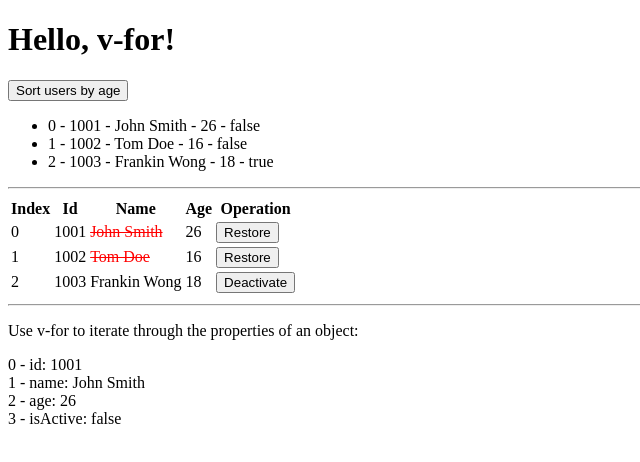
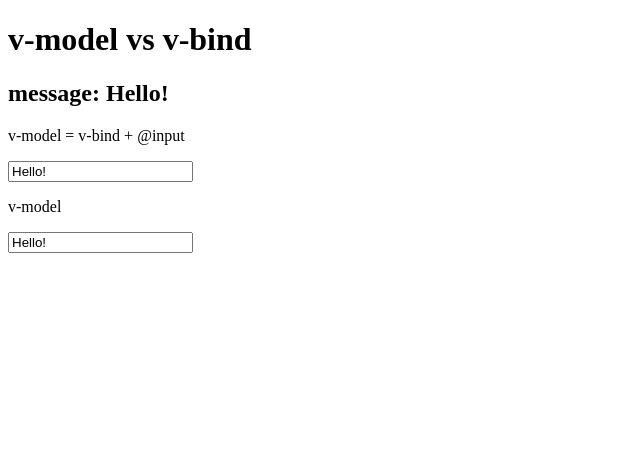
Before and after one commit to HebertAlv/learnvue3, a Vue app: page / in a window 1280 px wide. Shown: the top 462 px of the page, without its empty margins (0-640 px from the left). Built offline with nearby package versions, Linux system fonts and the light colour scheme.

Commit message:
comparinf vmodel and vbinf

```diff
--- a/src/App.vue
+++ b/src/App.vue
@@ -1,62 +1,24 @@
 <template>
-  <h1>{{ message }}</h1>
-  <button @click="sortUsersByAge">Sort users by age</button>
-  <ul>
-    <li v-for="(user, index) in users" :key="user.id">
-      {{ index }} - {{ user.id }} - {{ user.name }} - {{ user.age }} -
-      {{ user.isActive }}
-    </li>
-  </ul>
-
-  <hr />
-
-  <table>
-    <tr>
-      <th>Index</th>
-      <th>Id</th>
-      <th>Name</th>
-      <th>Age</th>
-      <th>Operation</th>
-    </tr>
-    <tr v-for="(user, index) in users" :key="user.id">
-      <td>{{ index }}</td>
-      <td>{{ user.id }}</td>
-      <td :class="{ inactive: !user.isActive }">{{ user.name }}</td>
-      <td>{{ user.age }}</td>
-      <td>
-        <button @click="user.isActive = !user.isActive">
-          {{ user.isActive ? 'Deactivate' : 'Restore' }}
-        </button>
-      </td>
-    </tr>
-  </table>
-
-  <hr />
-  <p>Use v-for to iterate through the properties of an object:</p>
-  <div v-for="(value, key, index) in users[0]">
-    {{ index }} - {{ key }}: {{ value }}
+  <h1>v-model vs v-bind</h1>
+  <h2>message: {{ message }}</h2>
+  <div>
+    <p>v-model = v-bind + @input</p>
+    <input
+      type="text"
+      v-bind:value="message"
+      @input="message = $event.target.value"
+    />
+  </div>
+  <div>
+    <p>v-model</p>
+    <input type="text" v-model="message" />
   </div>
 </template>
 
 <script setup>
 import { ref } from 'vue'
 
-let message = ref('Hello, v-for!')
-
-const users = ref([
-  { id: 1001, name: 'John Smith', age: 26, isActive: false },
-  { id: 1002, name: 'Tom Doe', age: 16, isActive: false },
-  { id: 1003, name: 'Frankin Wong', age: 18, isActive: true }
-])
-
-function sortUsersByAge() {
-  users.value.sort((a, b) => a.age - b.age)
-}
+let message = ref('Hello!')
 </script>
 
-<style scoped>
-.inactive {
-  color: red;
-  text-decoration: line-through;
-}
-</style>
+<style scoped></style>
```
